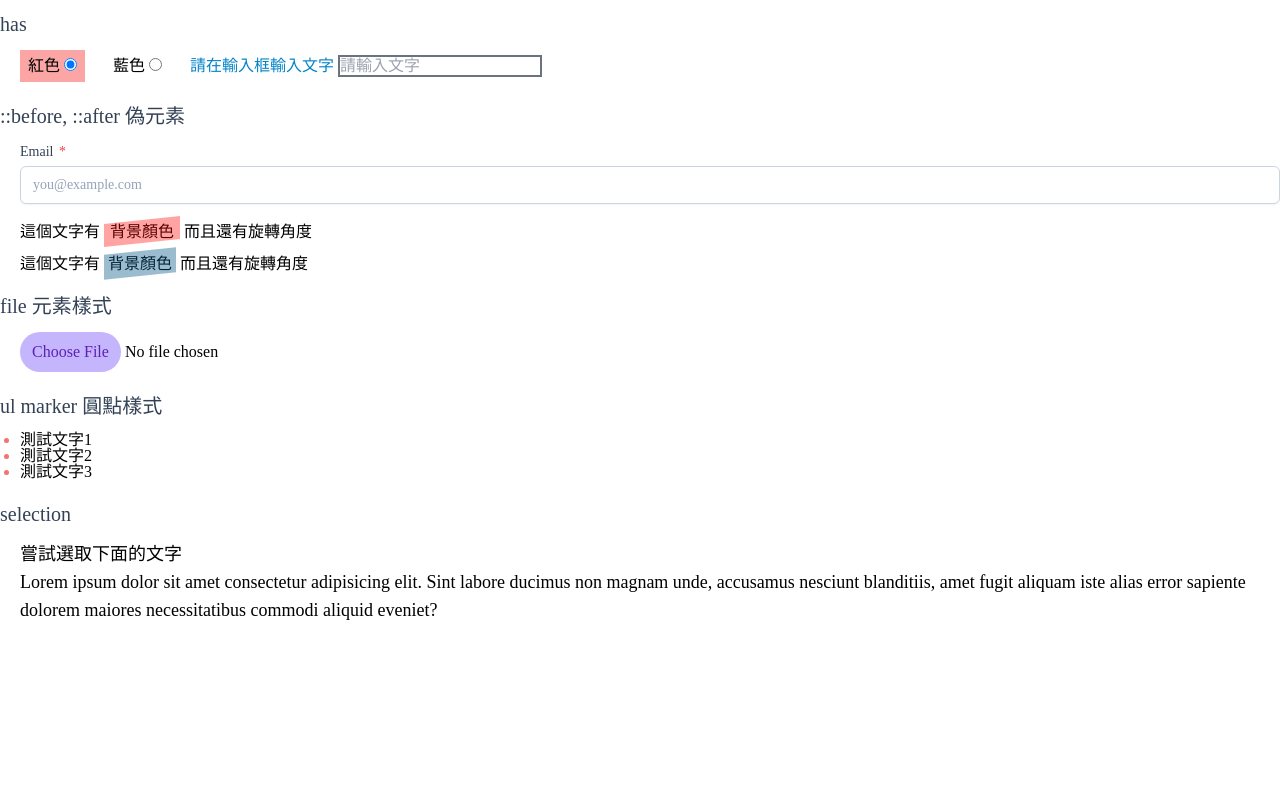
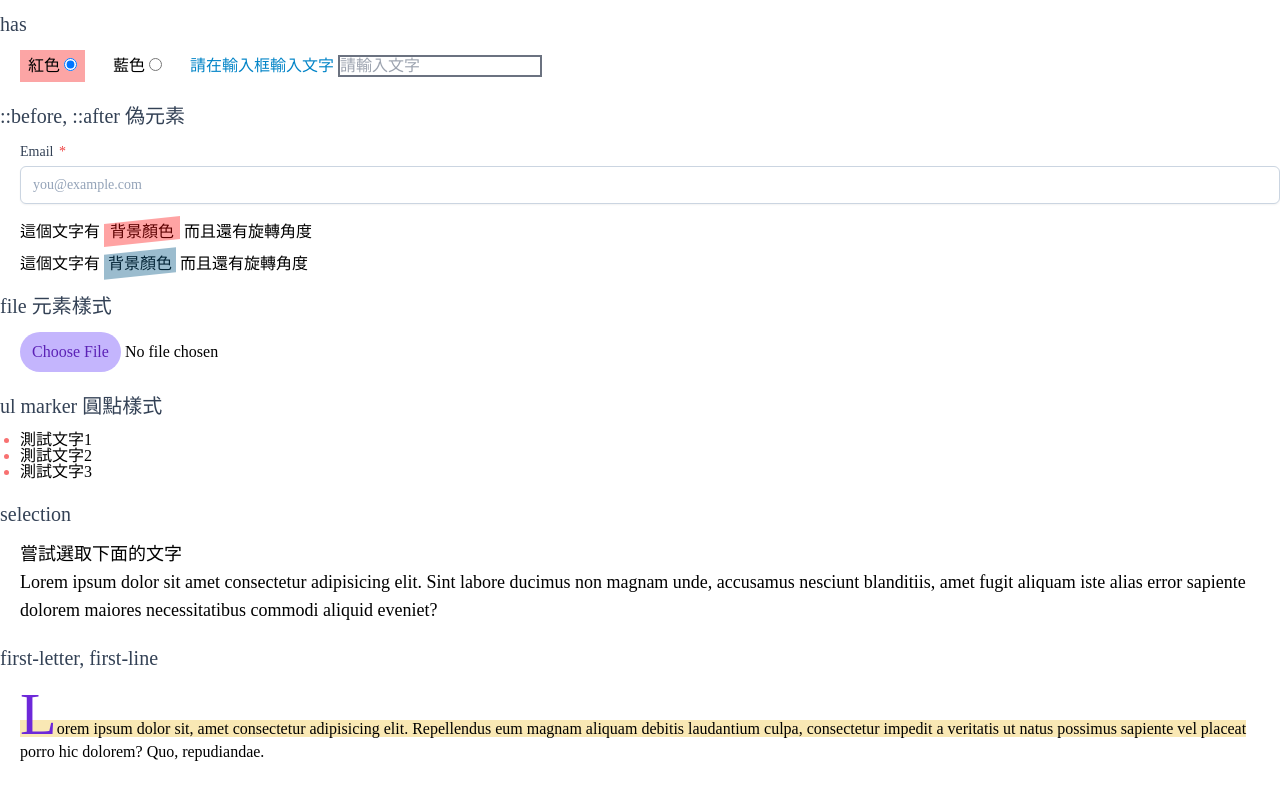
Before and after one commit to MizuYang/tailwind-playground, a Nuxt app: page /demo in a window 1280 px wide. Shown: the part 1102-1902 px from the top of the page. Before the commit the page ends 1786 px from the top, so only its background shows below. Built offline with nearby package versions, Linux system fonts and the light colour scheme.

Commit message:
新增 first-letter, first-line

```diff
--- a/pages/demo.vue
+++ b/pages/demo.vue
@@ -255,6 +255,14 @@
           </div>
         </template>
       </SectionContent>
+
+      <SectionContent title="first-letter, first-line">
+        <template #content>
+          <div>
+            <p class="first-letter:text-6xl first-letter:text-violet-700 first-line:bg-yellow-500/30">Lorem ipsum dolor sit, amet consectetur adipisicing elit. Repellendus eum magnam aliquam debitis laudantium culpa, consectetur impedit a veritatis ut natus possimus sapiente vel placeat porro hic dolorem? Quo, repudiandae.</p>
+          </div>
+        </template>
+      </SectionContent>
     </main>
   </div>
 </template>
```
